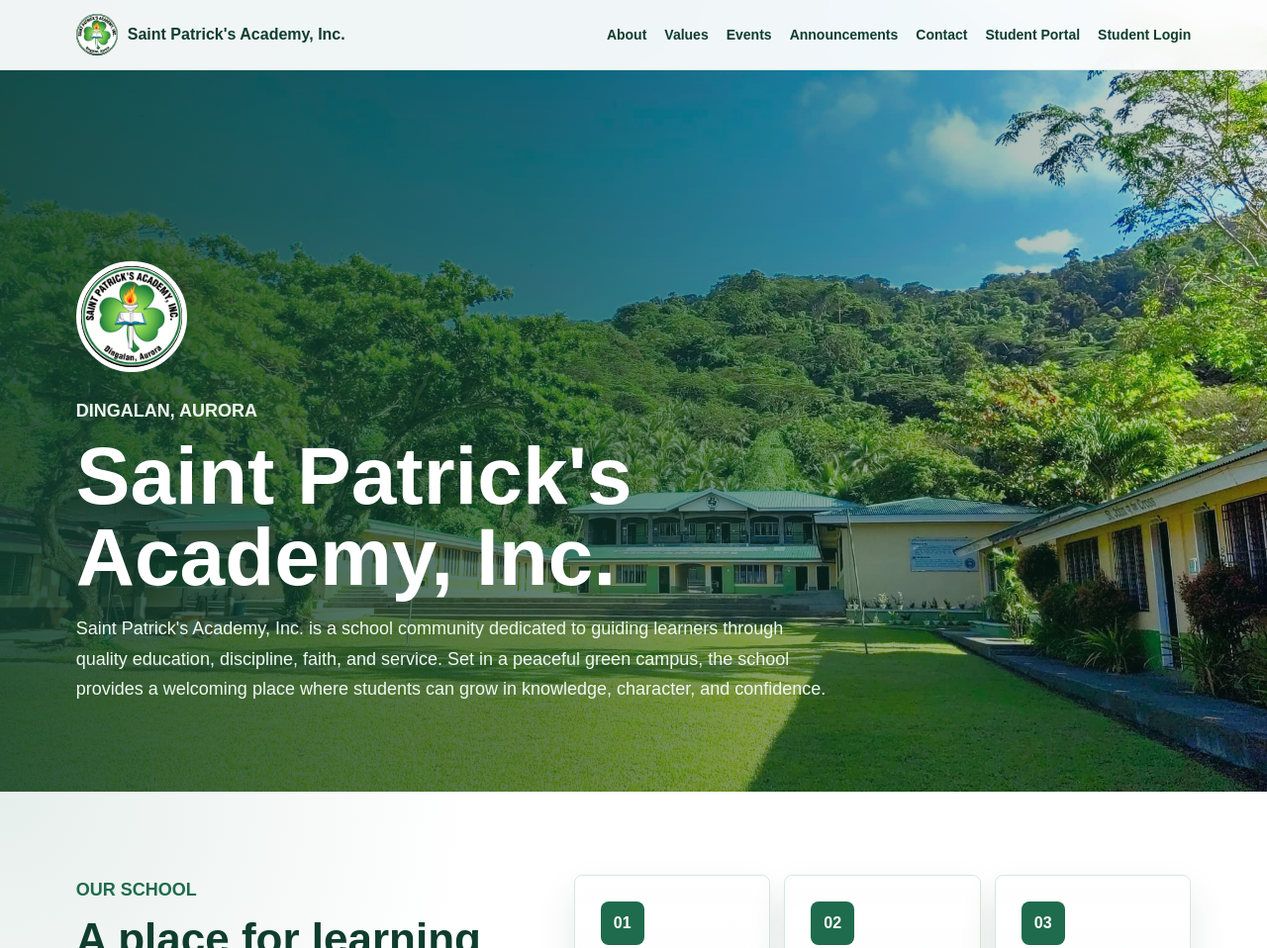
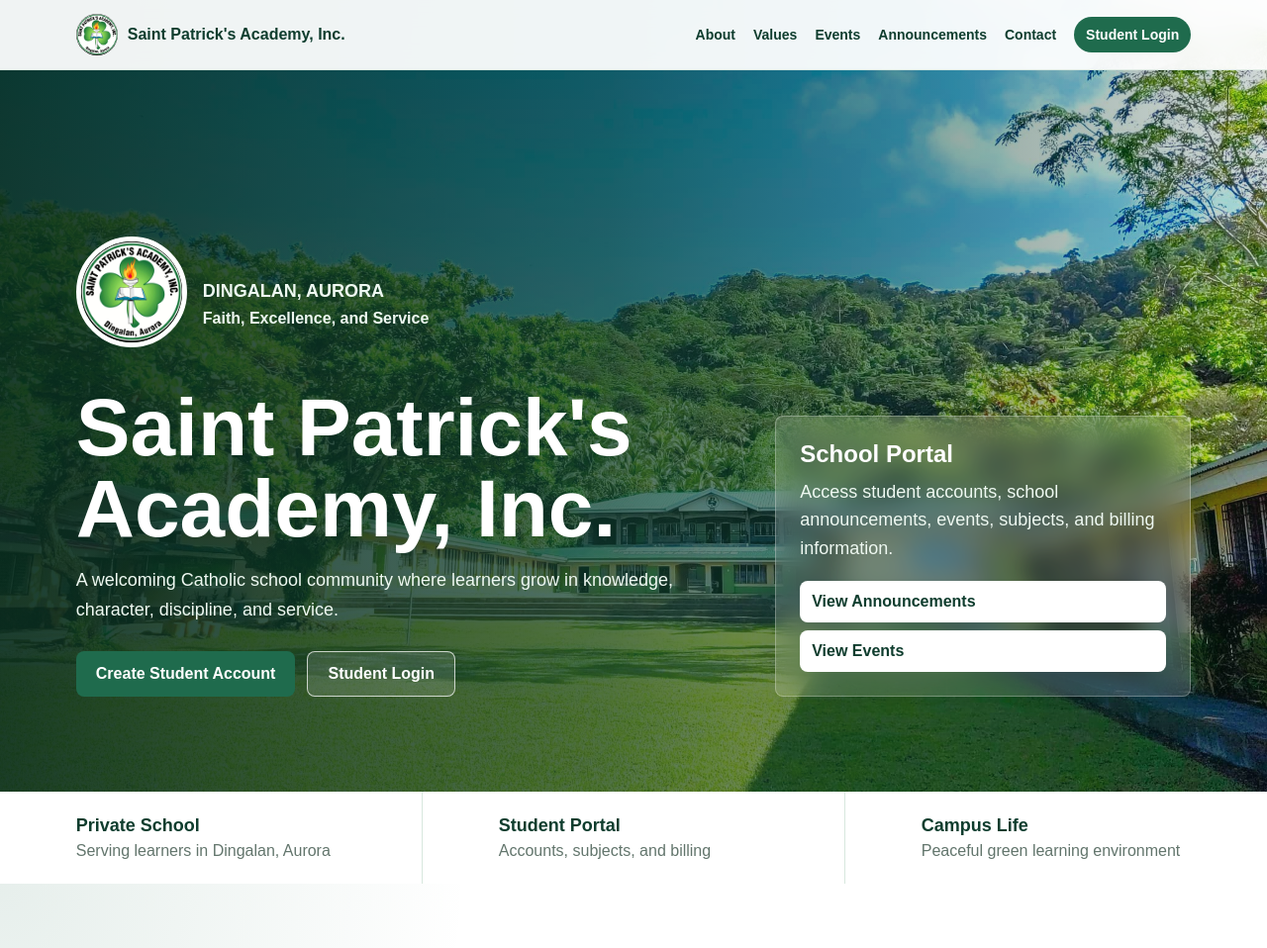
Before and after one commit to leilaniejeanroche-pixel/website-, a website: page index.html in a window 1280 px wide. Shown: the top 958 px of the page at 99% size. Drawn offline with Linux system fonts and the light colour scheme.

Commit message:
Add files via upload

```diff
--- a/index.html
+++ b/index.html
@@ -7,7 +7,7 @@
   <link rel="stylesheet" href="styles.css">
 </head>
 <body>
-  <header class="site-header">
+  <header class="site-header home-header">
     <a class="brand" href="#" aria-label="Saint Patrick's Academy, Inc.">
       <img src="assets/logo.jpg" alt="Saint Patrick's Academy logo">
       <span>Saint Patrick's Academy, Inc.</span>
@@ -19,24 +19,54 @@
       <a href="events.html">Events</a>
       <a href="announcements.html">Announcements</a>
       <a href="#contact">Contact</a>
-      <a href="portal.html">Student Portal</a>
-      <a href="login.html">Student Login</a>
+      <a class="nav-pill" href="login.html">Student Login</a>
     </nav>
   </header>
 
   <main>
-    <section class="hero" id="about">
-      <div class="hero-content">
-        <img class="school-logo" src="assets/logo.jpg" alt="Saint Patrick's Academy logo">
-        <p class="eyebrow">Dingalan, Aurora</p>
+    <section class="hero school-hero" id="about">
+      <div class="hero-content school-hero-content">
+        <div class="hero-school-mark">
+          <img class="school-logo" src="assets/logo.jpg" alt="Saint Patrick's Academy logo">
+          <div>
+            <p class="eyebrow">Dingalan, Aurora</p>
+            <span>Faith, Excellence, and Service</span>
+          </div>
+        </div>
         <h1>Saint Patrick's Academy, Inc.</h1>
         <p>
-          Saint Patrick's Academy, Inc. is a school community dedicated to guiding learners
-          through quality education, discipline, faith, and service. Set in a peaceful green
-          campus, the school provides a welcoming place where students can grow in knowledge,
-          character, and confidence.
+          A welcoming Catholic school community where learners grow in knowledge,
+          character, discipline, and service.
         </p>
+        <div class="hero-actions">
+          <a class="contact-button" href="portal.html">Create Student Account</a>
+          <a class="ghost-button" href="login.html">Student Login</a>
+        </div>
       </div>
+
+      <div class="hero-info-card">
+        <strong>School Portal</strong>
+        <p>Access student accounts, school announcements, events, subjects, and billing information.</p>
+        <div>
+          <a href="announcements.html">View Announcements</a>
+          <a href="events.html">View Events</a>
+        </div>
+      </div>
+    </section>
+
+    <section class="school-info-strip" aria-label="School highlights">
+      <article>
+        <strong>Private School</strong>
+        <span>Serving learners in Dingalan, Aurora</span>
+      </article>
+      <article>
+        <strong>Student Portal</strong>
+        <span>Accounts, subjects, and billing</span>
+      </article>
+      <article>
+        <strong>Campus Life</strong>
+        <span>Peaceful green learning environment</span>
+      </article>
     </section>
 
     <section class="intro-section" id="values">
@@ -88,11 +118,14 @@
 
     <section class="contact-section" id="contact">
       <div>
-        <p class="eyebrow">Visit Us</p>
+        <p class="eyebrow">School Portal</p>
         <h2>Saint Patrick's Academy, Inc.</h2>
-        <p>Dingalan, Aurora</p>
+        <p>Create an account or sign in to access student information.</p>
       </div>
-      <a class="contact-button" href="portal.html">Create Student Account</a>
+      <div class="contact-actions">
+        <a class="contact-button" href="portal.html">Create Student Account</a>
+        <a class="ghost-button green" href="login.html">Student Login</a>
+      </div>
     </section>
   </main>
 </body>
--- a/styles.css
+++ b/styles.css
@@ -75,6 +75,16 @@
   font-weight: 700;
 }
 
+.site-header nav a.nav-pill {
+  min-height: 36px;
+  display: inline-flex;
+  align-items: center;
+  padding: 0 12px;
+  border-radius: 999px;
+  color: #ffffff;
+  background: var(--green-700);
+}
+
 .hero {
   min-height: 100vh;
   display: grid;
@@ -88,6 +98,36 @@
 .hero-content {
   max-width: 760px;
   color: var(--white);
+}
+
+.school-hero {
+  grid-template-columns: minmax(0, 1fr) minmax(300px, 420px);
+  gap: 36px;
+  align-items: end;
+  padding-bottom: 96px;
+  background:
+    linear-gradient(90deg, rgba(8, 45, 31, 0.92) 0%, rgba(15, 61, 46, 0.72) 48%, rgba(15, 61, 46, 0.18) 100%),
+    url("assets/bg.jpg") center / cover;
+}
+
+.school-hero-content {
+  max-width: 900px;
+}
+
+.hero-school-mark {
+  display: flex;
+  align-items: center;
+  gap: 16px;
+  margin-bottom: 20px;
+}
+
+.hero-school-mark .eyebrow {
+  margin-bottom: 4px;
+}
+
+.hero-school-mark span {
+  color: #eef8f1;
+  font-weight: 800;
 }
 
 .school-logo {
@@ -138,6 +178,100 @@
 .hero p {
   max-width: 760px;
   color: #eef8f1;
+}
+
+.hero-actions,
+.contact-actions {
+  display: flex;
+  flex-wrap: wrap;
+  gap: 12px;
+  margin-top: 26px;
+}
+
+.ghost-button {
+  min-height: 46px;
+  display: inline-flex;
+  align-items: center;
+  justify-content: center;
+  padding: 0 20px;
+  border: 1px solid rgba(255, 255, 255, 0.72);
+  border-radius: 8px;
+  color: #ffffff;
+  background: rgba(255, 255, 255, 0.12);
+  text-decoration: none;
+  font-weight: 800;
+}
+
+.ghost-button.green {
+  border-color: var(--green-700);
+  color: var(--green-700);
+  background: #ffffff;
+}
+
+.hero-info-card {
+  padding: 24px;
+  border: 1px solid rgba(255, 255, 255, 0.28);
+  border-radius: 8px;
+  color: #ffffff;
+  background: rgba(255, 255, 255, 0.14);
+  backdrop-filter: blur(14px);
+  box-shadow: var(--shadow);
+}
+
+.hero-info-card strong {
+  display: block;
+  margin-bottom: 10px;
+  font-size: 24px;
+}
+
+.hero-info-card p {
+  color: #eef8f1;
+  line-height: 1.6;
+}
+
+.hero-info-card div {
+  display: grid;
+  gap: 8px;
+  margin-top: 18px;
+}
+
+.hero-info-card a {
+  min-height: 42px;
+  display: flex;
+  align-items: center;
+  padding: 0 12px;
+  border-radius: 8px;
+  color: var(--green-900);
+  background: #ffffff;
+  text-decoration: none;
+  font-weight: 800;
+}
+
+.school-info-strip {
+  display: grid;
+  grid-template-columns: repeat(3, minmax(0, 1fr));
+  gap: 1px;
+  background: var(--line);
+}
+
+.school-info-strip article {
+  padding: 24px 6vw;
+  background: #ffffff;
+}
+
+.school-info-strip strong,
+.school-info-strip span {
+  display: block;
+}
+
+.school-info-strip strong {
+  color: var(--green-900);
+  font-size: 18px;
+}
+
+.school-info-strip span {
+  margin-top: 6px;
+  color: var(--muted);
 }
 
 .intro-section {
@@ -836,6 +970,8 @@
   .intro-section,
   .values-grid,
   .campus-section,
+  .school-hero,
+  .school-info-strip,
   .portal-grid,
   .account-form,
   .account-item,
@@ -879,6 +1015,19 @@
     padding: 48px 20px;
   }
 
+  .school-hero {
+    padding: 48px 20px;
+  }
+
+  .hero-school-mark {
+    align-items: flex-start;
+    flex-direction: column;
+  }
+
+  .school-info-strip article {
+    padding: 20px;
+  }
+
   .intro-section {
     padding: 48px 20px;
   }
```
